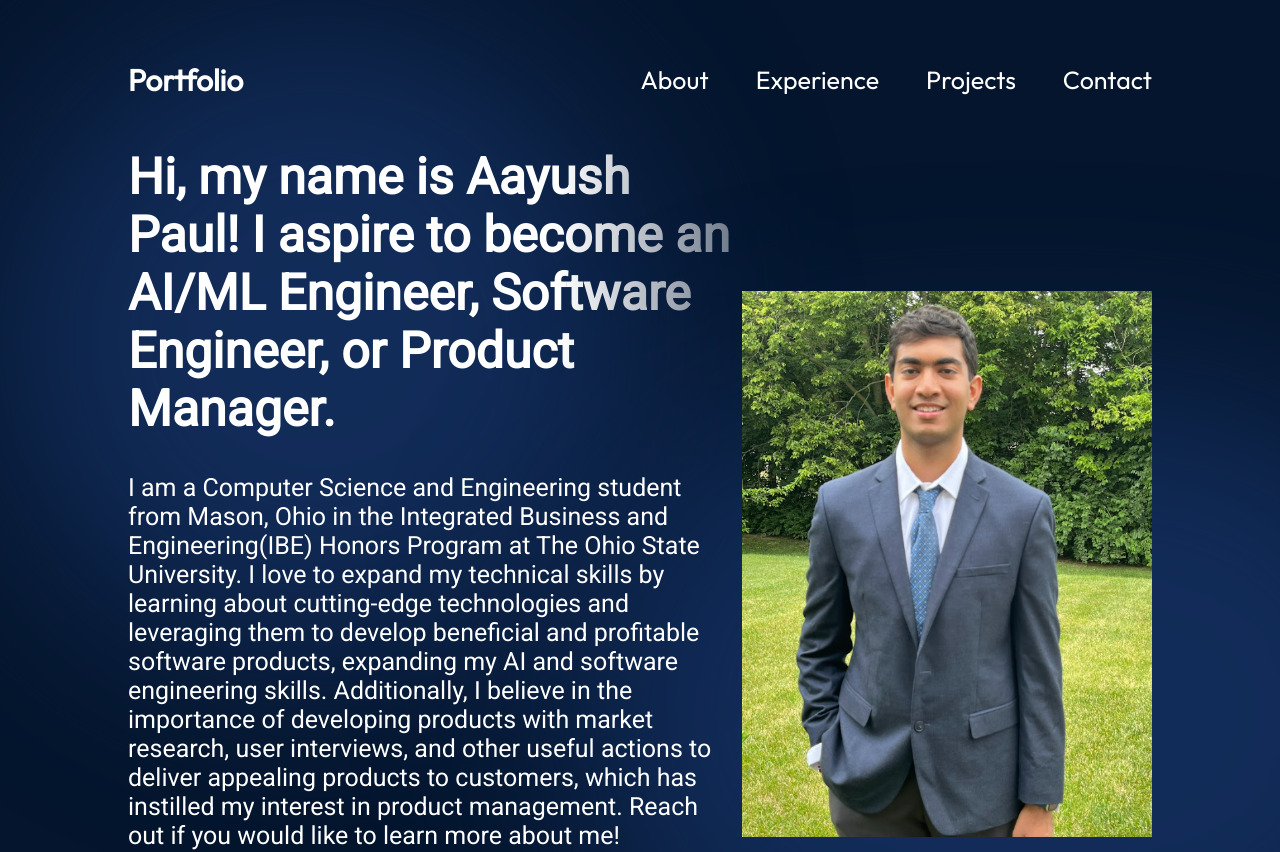
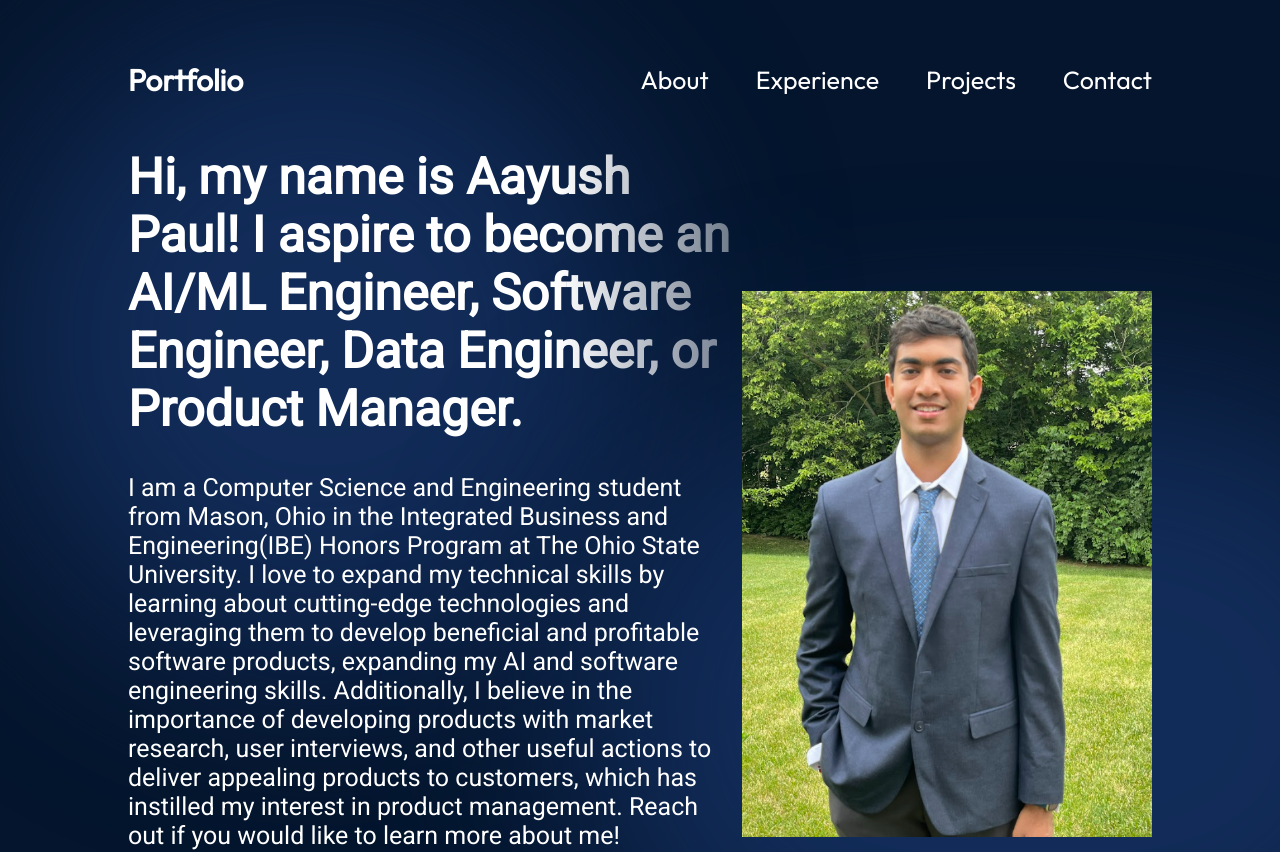
Before and after one commit to AayushPaul/react-portfolio-website, a React (Vite) app in the folder react-portfolio/: page / in a window 1280 px wide. Shown: the top 852 px of the page. Built offline with nearby package versions, Linux system fonts and the light colour scheme.

Commit message:
hero page change

```diff
--- a/react-portfolio/src/components/Hero/Hero.jsx
+++ b/react-portfolio/src/components/Hero/Hero.jsx
@@ -7,7 +7,7 @@ export const Hero = () => {
   return (
     <section className = {styles.container}>
         <div className={styles.content}>
-            <h1 className={styles.title}> Hi, my name is Aayush Paul! I aspire to become an AI/ML Engineer, Software Engineer, or Product Manager.</h1>
+            <h1 className={styles.title}> Hi, my name is Aayush Paul! I aspire to become an AI/ML Engineer, Software Engineer, Data Engineer, or Product Manager.</h1>
             <p className={styles.description}>
               I am a Computer Science and Engineering student from Mason, Ohio in the Integrated Business and Engineering(IBE)
               Honors Program at The Ohio State University.
```
